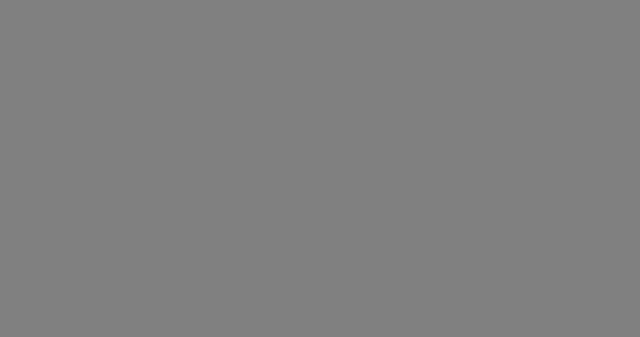
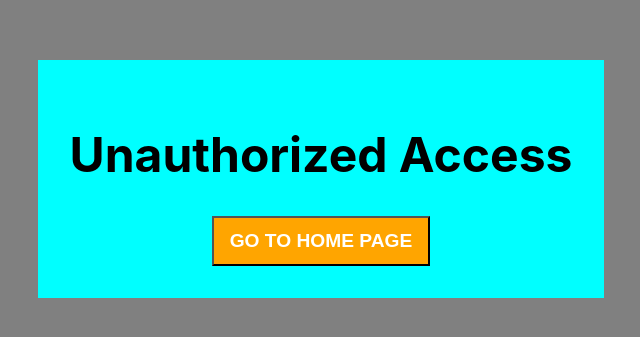
Before and after one commit to PraharshS/Notes-App-React-Frontend, a React (Create React App) app in the folder notes-app-frontend/: page /unauthorized in a window 1280 px wide. Shown: the part 221-558 px from the top of the page, without its empty margins (319-959 px from the left). Built offline with nearby package versions, Linux system fonts and the light colour scheme.

Commit message:
unauthorized page and redirects

```diff
--- a/notes-app-frontend/src/App.js
+++ b/notes-app-frontend/src/App.js
@@ -4,6 +4,7 @@ import HomePage from "./components/HomePage";
 import LoginPage from "./components/LoginPage";
 import SignUpPage from "./components/SignUpPage";
 import AllNotes from "./components/AllNotes";
+import Unauthorized from "./components/Unauthorized";
 function App() {
   return (
     <Switch>
@@ -11,6 +12,7 @@ function App() {
       <Route path="/login" exact component={LoginPage}></Route>
       <Route path="/signup" exact component={SignUpPage}></Route>
       <Route path="/notes" exact component={AllNotes}></Route>
+      <Route path="/unauthorized" exact component={Unauthorized}></Route>
     </Switch>
   );
 }
--- a/notes-app-frontend/src/components/AllNotes.jsx
+++ b/notes-app-frontend/src/components/AllNotes.jsx
@@ -15,6 +15,7 @@ export default class AllNotes extends Component {
     this.handleEditClick = this.handleEditClick.bind(this);
     this.handleDeleteClick = this.handleDeleteClick.bind(this);
     this.handleUpdateClick = this.handleUpdateClick.bind(this);
+    this.handleLogOutClick = this.handleLogOutClick.bind(this);
   }
   componentDidMount() {
     console.log("cdm called");
@@ -83,10 +84,28 @@ export default class AllNotes extends Component {
       });
     });
   }
+  handleLogOutClick(e) {
+    this.props.history.push("/");
+    window.history.replaceState({}, document.title);
+  }
   render() {
     return (
       <div style={notesTableStyle.card}>
-        <h1 style={notesTableStyle.h1}>Your Notes</h1>
+        <div style={notesTableStyle.header}>
+          <h1 style={notesTableStyle.h1}>
+            {this.props.history.location.state &&
+              this.props.history.location.state.user.username}
+            's Notes
+          </h1>
+          <button
+            id="logoutBtn"
+            style={notesTableStyle.logoutBtn}
+            onClick={this.handleLogOutClick}
+          >
+            Logout
+          </button>
+        </div>
+
         <div style={notesTableStyle.AddNote}>
           <input
             id="noteInput"
@@ -138,12 +157,18 @@ export default class AllNotes extends Component {
   }
 }
 var notesTableStyle = {
+  header: {
+    display: "flex",
+    justifyContent: "space-between",
+    alignItems: "center",
+  },
   card: {
     backgroundColor: "cyan",
     padding: "2rem",
     width: "600px",
   },
   h1: {
+    display: "inline-block",
     textAlign: "center",
     fontSize: "3rem",
   },
@@ -164,6 +189,15 @@ var notesTableStyle = {
     fontSize: "1.2rem",
     fontWeight: "bold",
     padding: "1rem 1.5rem",
+  },
+  logoutBtn: {
+    backgroundColor: "grey",
+    color: "white",
+    fontSize: "1.2rem",
+    fontWeight: "bold",
+    padding: "0.5rem 1rem",
+    marginLeft: "auto",
+    height: "50px",
   },
   updateBtn: {
     backgroundColor: "orange",
--- a/notes-app-frontend/src/components/HomePage.jsx
+++ b/notes-app-frontend/src/components/HomePage.jsx
@@ -30,6 +30,7 @@ var homePageStyle = {
     width: "600px",
     border: "6px solid black",
     padding: "2rem",
+    backgroundColor: "aqua",
   },
   heading: {
     fontSize: "3rem",
@@ -52,7 +53,7 @@ var homePageStyle = {
     border: "2px solid black",
     padding: "0.5rem 2rem",
     color: "black",
-    backgroundColor: "white",
+    backgroundColor: "orange",
   },
   loginBtn: {
     fontSize: "1.5rem",
@@ -60,6 +61,6 @@ var homePageStyle = {
     border: "2px solid black",
     padding: "0.5rem 2rem",
     color: "black",
-    backgroundColor: "white",
+    backgroundColor: "green",
   },
 };
--- /dev/null
+++ b/notes-app-frontend/src/components/Unauthorized.jsx
@@ -0,0 +1,53 @@
+import React, { Component } from "react";
+
+export default class Unauthorized extends Component {
+  constructor(props) {
+    super(props);
+    this.handleHomeClick = this.handleHomeClick.bind(this);
+  }
+  handleHomeClick() {
+    this.props.history.push("/");
+  }
+  render() {
+    return (
+      <div style={notesTableStyle.card}>
+        <div style={notesTableStyle.header}>
+          <h1 style={notesTableStyle.h1}>Unauthorized Access</h1>
+        </div>
+        <div style={notesTableStyle.btnWrapper}>
+          <button style={notesTableStyle.btn} onClick={this.handleHomeClick}>
+            GO TO HOME PAGE
+          </button>
+        </div>
+      </div>
+    );
+  }
+}
+var notesTableStyle = {
+  header: {
+    display: "flex",
+    justifyContent: "space-between",
+    alignItems: "center",
+  },
+  card: {
+    backgroundColor: "cyan",
+    padding: "2rem",
+  },
+  h1: {
+    display: "inline-block",
+    textAlign: "center",
+    fontSize: "3rem",
+  },
+  btnWrapper: {
+    display: "flex",
+    justifyContent: "center",
+  },
+  btn: {
+    backgroundColor: "orange",
+    color: "white",
+    fontSize: "1.2rem",
+    fontWeight: "bold",
+    padding: "0.5rem 1rem",
+    height: "50px",
+  },
+};
```
